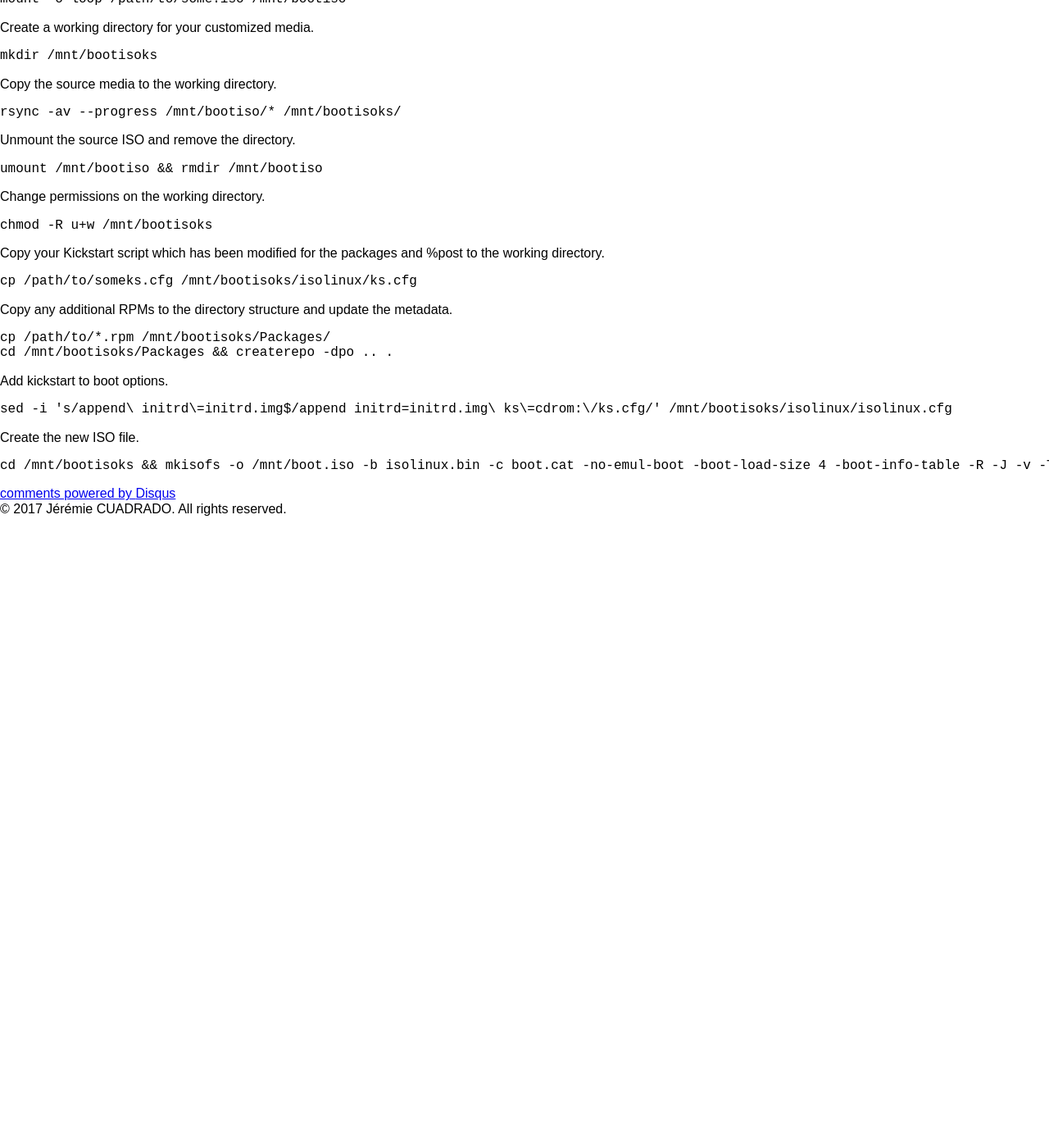
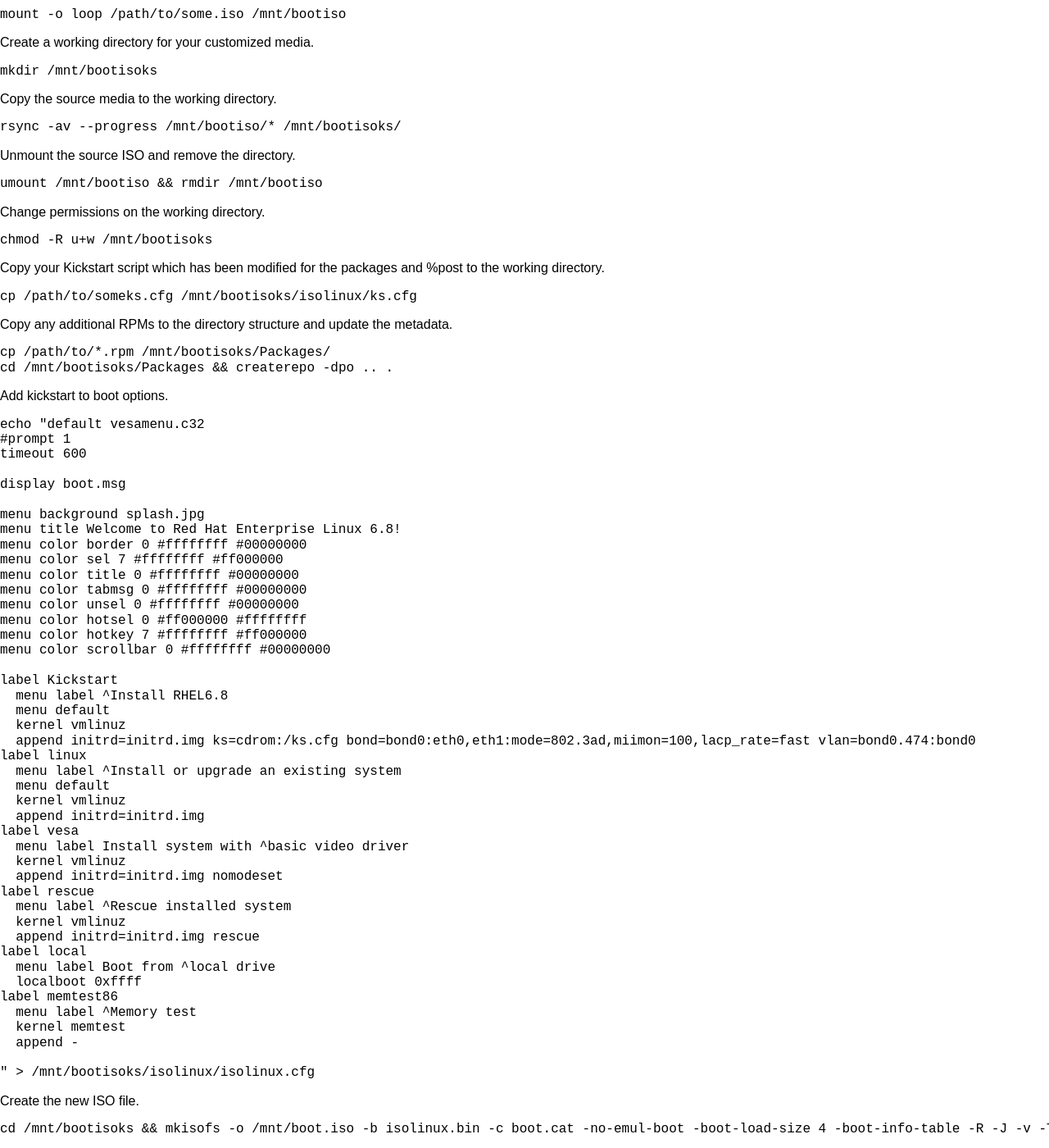
Before and after one commit to redbeard28/redbeard28.github.io, a Jekyll site: the page built from _posts/2017-07-13-Create-iso.markdown, in a window 1280 px wide and 1400 px high, scrolled down 664 px. Shown: the whole window at 82% size. Built offline with Jekyll 4.4.1, drawn with Linux system fonts in a browser that asks for light colours; nearby versions of some CDN libraries; comment, search, counter and statistics services are not loaded; before the commit the page ends 1294 px from its top, so only the background shows below that.

Commit message:
Testing prettyprint

````diff
--- a/_posts/2017-07-13-Create-iso.markdown
+++ b/_posts/2017-07-13-Create-iso.markdown
@@ -13,14 +13,14 @@ Create a directory to mount your source.
 mkdir /mnt/bootiso
 {% endhighlight %}
 
-<pre class="prettyprint lang-bash">
+<pre class="prettyprint lang-bash"><span class="desert">
 mkdir /mnt/bootiso
 # This is a comments
 for i in too
  do
    echo $toto
  done
-</pre>
+</span></pre>
 
 Loop mount the source ISO you are modifying. (Download from Red Hat / CentOS.)
 ```bash
@@ -60,7 +60,50 @@ cd /mnt/bootisoks/Packages && createrepo -dpo .. .
 
 Add kickstart to boot options.
 ```bash
-sed -i 's/append\ initrd\=initrd.img$/append initrd=initrd.img\ ks\=cdrom:\/ks.cfg/' /mnt/bootisoks/isolinux/isolinux.cfg
+echo "default vesamenu.c32
+#prompt 1
+timeout 600
+
+display boot.msg
+
+menu background splash.jpg
+menu title Welcome to Red Hat Enterprise Linux 6.8!
+menu color border 0 #ffffffff #00000000
+menu color sel 7 #ffffffff #ff000000
+menu color title 0 #ffffffff #00000000
+menu color tabmsg 0 #ffffffff #00000000
+menu color unsel 0 #ffffffff #00000000
+menu color hotsel 0 #ff000000 #ffffffff
+menu color hotkey 7 #ffffffff #ff000000
+menu color scrollbar 0 #ffffffff #00000000
+
+label Kickstart
+  menu label ^Install RHEL6.8
+  menu default
+  kernel vmlinuz
+  append initrd=initrd.img ks=cdrom:/ks.cfg bond=bond0:eth0,eth1:mode=802.3ad,miimon=100,lacp_rate=fast vlan=bond0.474:bond0
+label linux
+  menu label ^Install or upgrade an existing system
+  menu default
+  kernel vmlinuz
+  append initrd=initrd.img
+label vesa
+  menu label Install system with ^basic video driver
+  kernel vmlinuz
+  append initrd=initrd.img nomodeset
+label rescue
+  menu label ^Rescue installed system
+  kernel vmlinuz
+  append initrd=initrd.img rescue
+label local
+  menu label Boot from ^local drive
+  localboot 0xffff
+label memtest86
+  menu label ^Memory test
+  kernel memtest
+  append -
+
+" > /mnt/bootisoks/isolinux/isolinux.cfg
 ```
 
 Create the new ISO file.
````
